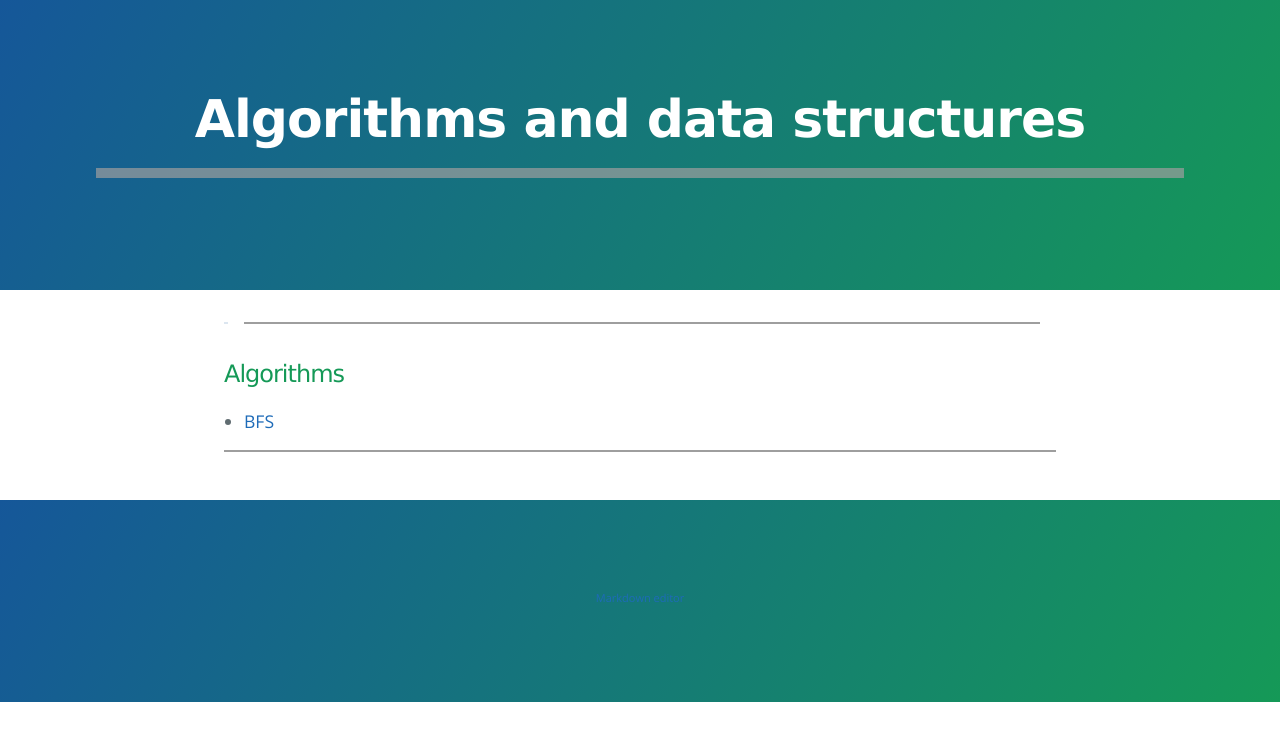
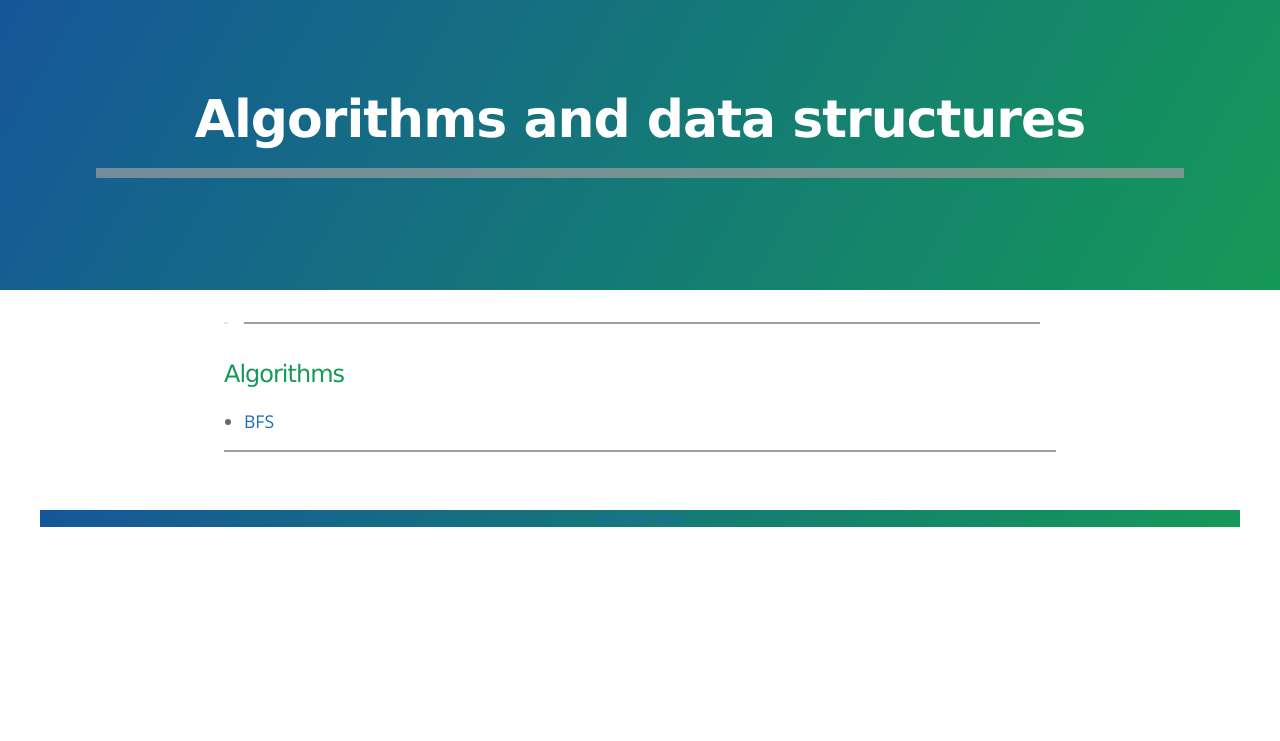
Before and after one commit to Nimitha-jagadeesha/Al-Ds, a Jekyll site: the page built from index.md, in a window 1280 px wide. Shown: the top 741 px of the page. Built offline with Jekyll 4.4.1, drawn with Linux system fonts in a browser that asks for light colours; the repository's description, which GitHub fills in, is left out; grey boxes are pictures that could not be loaded.

Commit message:
Update normalize.scss

```diff
--- a/_sass/normalize.scss
+++ b/_sass/normalize.scss
@@ -350,12 +350,16 @@ Full-Width Styles
 }
 #footer-wrap{
   margin: 0;
-  padding:5rem 6rem;
+//   padding:5rem 6rem;
   border: 0;
   color: $header-heading-color;
   text-align: center;
   background-color: $header-bg-color;
   background-image: linear-gradient(120deg, $header-bg-color-secondary, $header-bg-color);
+   background-repeat: no-repeat;
+    background-size: 100% 100%;
+    width:1200px;
+    margin:0 auto;
 }
 
 
```
